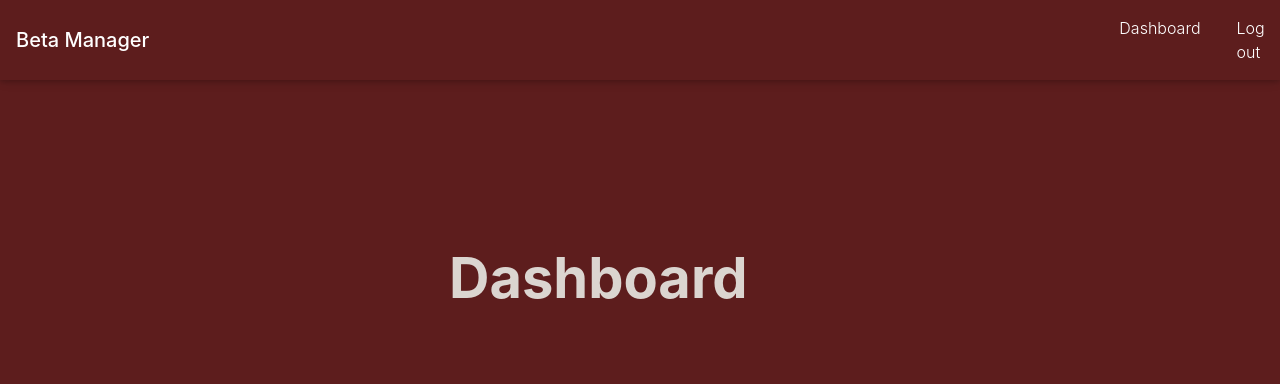
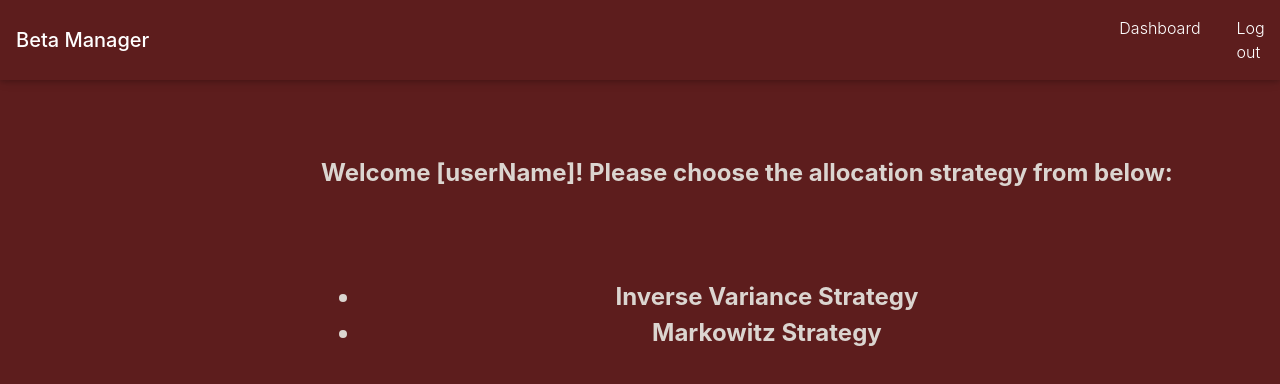
Before and after one commit to pranav2308/beta-manager, a React (Create React App) app: page /login in a window 1280 px wide. Both pictures are taken after a click on the button "LOGIN". Shown: the top 384 px of the page. Built offline with nearby package versions, Linux system fonts and the light colour scheme.

Commit message:
adding dashboard

```diff
--- a/src/components/App/App.js
+++ b/src/components/App/App.js
@@ -22,7 +22,6 @@ class App extends React.Component{
     this.state = {
       userAuthenticated : false
     }
-    this.authenticateUser = this.authenticateUser.bind(this);
   }
 
   authenticateUser = () => {
@@ -41,13 +40,13 @@ class App extends React.Component{
     return (
       <div>
         <Router>
-          <Navbar userAuthenticated = {this.state.userAuthenticated}/>
+          <Route /><Navbar userAuthenticated = {this.state.userAuthenticated}/>
           <Switch>
             <Route exact path = "/" component = {Home}/>
             <Route path = "/login" render = {(props) => <Login {...props} authenticateUser = {this.authenticateUser}/>}/>
             <Route path = "/register" render = {(props) => <Register {...props} authenticateUser = {this.authenticateUser}/>}/>
             <PrivateRoute path = "/dashboard" userAuthenticated = {this.state.userAuthenticated} component = {Dashboard} />
-            <Route path = "/logout" render = {(props) => <Logout {...props} flushUser = {this.flushUser} component = {Home}/>}/>
+            <Route exact path = "/logout" render = {(props) => <Logout {...props} flushUser = {this.flushUser} component = {Home}/>}/>
           </Switch>
         </Router>
       </div>
--- /dev/null
+++ b/src/components/Dashboard/Dashboard.css
@@ -0,0 +1,7 @@
+.inactive {
+	color : #dbd5d0;
+}
+
+.inactive:hover{
+	color : #629c97;
+}
--- a/src/components/Dashboard/Dashboard.js
+++ b/src/components/Dashboard/Dashboard.js
@@ -1,24 +1,39 @@
 import React from 'react';
+import { NavLink } from 'react-router-dom';
+import './Dashboard.css';
 
-
-const Dashboard = () => {
+const Dashboard = (props) => {
 
 	const tableStyle = {
 		height : '300px',
 		marginTop:  '10%',
-  		marginLeft: '35%'
+  		marginLeft: '25%'
 	}
-	const bigHeadingStyle = {
+	const smallHeadingStyle = {
 		color : '#dbd5d0',
 		fontWeight: 'bold',
-		fontSize : '350%'
+		fontSize : '150%'
 	}
+
+	const { url } = props.match;
 
 	return (
 		<table style = {tableStyle}>
 		  <tbody>
 		    <tr>
-		      <td className="align-middle text-center" style = {bigHeadingStyle}>Dashboard</td>
+		      <td className="align-middle text-center" style = {smallHeadingStyle}>{`Welcome [userName]! Please choose the allocation strategy from below:`}</td>
+		    </tr>
+		    <tr>
+		      <td className="align-middle text-center" style = {smallHeadingStyle}>
+		      <ul>
+		      	<li>
+		      		<NavLink className = "inactive" activeClassName = "active" to = {url.concat("/IVS")}>Inverse Variance Strategy</NavLink>
+		      	</li>
+		      	<li>
+		      		<NavLink  className = "inactive" activeClassName = "active" to = {url.concat("/Markowitz")}>Markowitz Strategy</NavLink>
+		      	</li>
+		      </ul>
+		      </td>
 		    </tr>
 		  </tbody>
 		</table>
```
